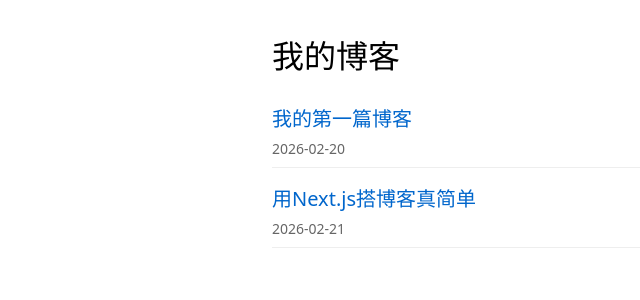
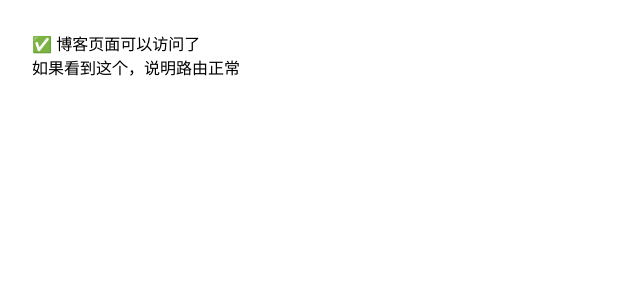
Before and after one commit to Lzs-web/my-blog, a Next.js app: page /my-blog/blog in a window 1280 px wide. Shown: the top 300 px of the page, without its empty margins (0-640 px from the left). Built offline with nearby package versions, Linux system fonts and the light colour scheme.

Commit message:
修复构建配置，生成out文件夹

```diff
--- a/app/blog/page.tsx
+++ b/app/blog/page.tsx
@@ -1,28 +1,9 @@
 // app/blog/page.tsx
-import Link from 'next/link'
-
-const posts = [
-  { id: '1', title: '我的第一篇博客', date: '2026-02-20' },
-  { id: '2', title: '用Next.js搭博客真简单', date: '2026-02-21' },
-]
-
 export default function BlogPage() {
   return (
-    <main style={{ padding: '2rem', maxWidth: '800px', margin: '0 auto' }}>
-      <h1 style={{ fontSize: '2rem', marginBottom: '1.5rem' }}>我的博客</h1>
-      <ul style={{ listStyle: 'none', padding: 0 }}>
-        {posts.map(post => (
-          <li key={post.id} style={{ marginBottom: '1rem', borderBottom: '1px solid #eee', paddingBottom: '0.5rem' }}>
-            <Link
-              href={`/blog/${post.id}`}
-              style={{ fontSize: '1.25rem', color: '#0066cc', textDecoration: 'none' }}
-            >
-              {post.title}
-            </Link>
-            <p style={{ color: '#666', fontSize: '0.875rem', marginTop: '0.25rem' }}>{post.date}</p>
-          </li>
-        ))}
-      </ul>
-    </main>
+    <div style={{ padding: '2rem' }}>
+      <h1>✅ 博客页面可以访问了</h1>
+      <p>如果看到这个，说明路由正常</p>
+    </div>
   )
 }
--- /dev/null
+++ b/app/test/page.tsx
@@ -0,0 +1,4 @@
+// app/test/page.tsx
+export default function Test() {
+  return <h1>测试页面</h1>
+}
```
